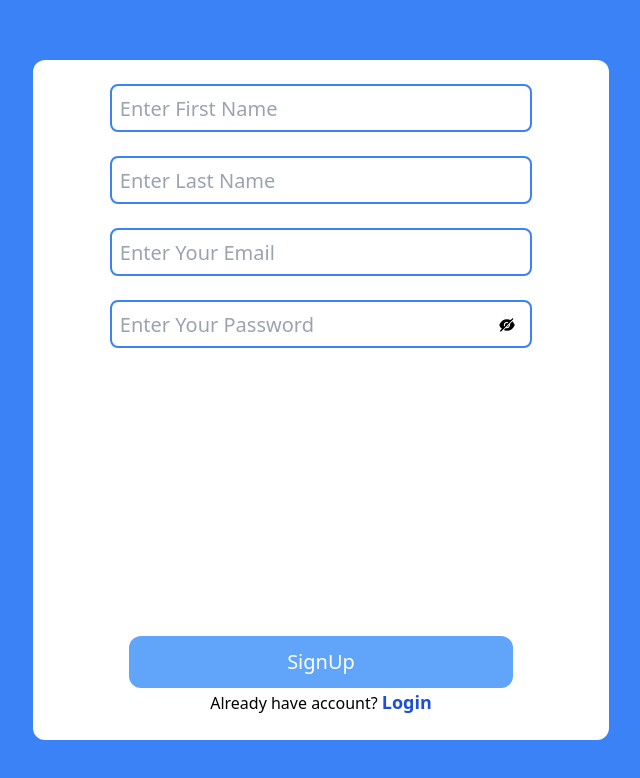
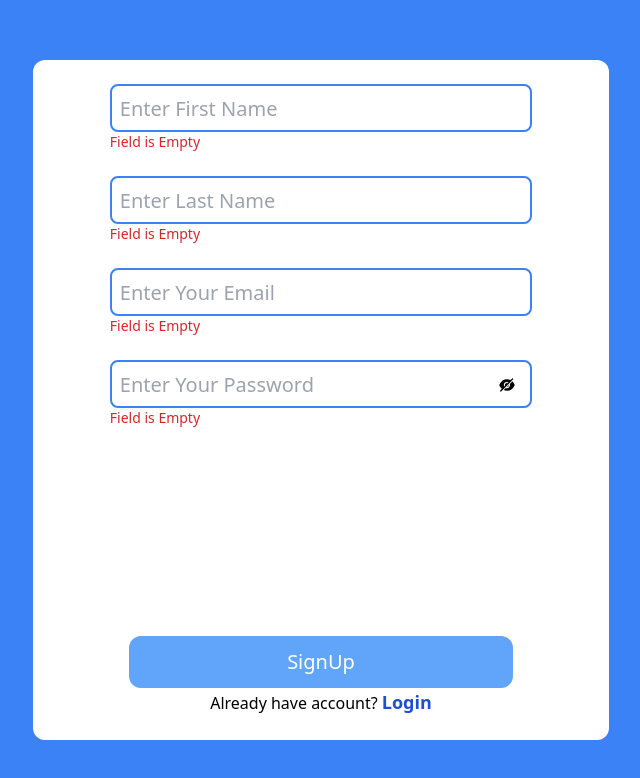
Before and after one commit to Atif-Hameed/Todo-app, a React (Create React App) app: page /signUp in a window 1280 px wide. Both pictures are taken after a click on the button "SignUp". Shown: the top 778 px of the page, without its empty margins (319-959 px from the left). Built offline with nearby package versions, Linux system fonts and the light colour scheme.

Commit message:
fourth commit

```diff
--- a/src/components/SignUp.jsx
+++ b/src/components/SignUp.jsx
@@ -5,30 +5,73 @@ import { Link } from 'react-router-dom';
 
 export const SignUp = () => {
 
+    const [fName, setFname] = useState('')
+    const [lName, setLname] = useState('')
+    const [email, setEmail] = useState('')
+    const [password, setPassword] = useState('')
     const [visible, setVisible] = useState(false)
+    const [error, setError] = useState(false)
+
+
+    const signUp = async () => {
+
+        const err = !fName || !lName || !email || !password
+        if (err) {
+            setError(true)
+            return false
+        }
+        else {
+            console.warn(!fName)
+
+            const data = await fetch('http://localhost:4120/signUp', {
+                method: 'Post',
+                body: JSON.stringify({ fName, lName, email, password }),
+                headers: {
+                    'Content-Type': 'application/json'
+                }
+            })
+            const result = await data.json()
+            console.log(result)
+        }
+    }
+
     const handleVisible = () => {
         setVisible((prev) => !prev)
     }
+
+
 
     return (
         <>
             <div className='w-full h-screen bg-blue-500 flex justify-center items-center'>
                 <div className='w-[45%] h-[85%] rounded-xl bg-white px-6 flex flex-col items-center justify-between py-6' >
                     <div className='w-[80%] flex flex-col items-center gap-6'>
-                        <input type="text" className='border-2 border-blue-500 rounded-lg outline-none text-xl px-2 h-12 w-full' placeholder='Enter First Name' name="" id="" />
-                        <input type="text" className='border-2 border-blue-500 rounded-lg outline-none text-xl px-2 h-12 w-full' placeholder='Enter Last Name' name="" id="" />
-                        <input type="email" className='border-2 border-blue-500 rounded-lg outline-none text-xl px-2 h-12 w-full' placeholder='Enter Your Email' name="" id="" />
+                        <div className='flex flex-col gap-0 w-full'>
+                            <input value={fName} onChange={(e) => setFname(e.target.value)} type="text" className='border-2 border-blue-500 rounded-lg outline-none text-xl px-2 h-12 w-full' placeholder='Enter First Name' name="" id="" />
+                            {error && !fName && <p className='text-sm text-red text-red-600'>Field is Empty</p>}
+                        </div>
+                        <div className='flex flex-col gap-0 w-full'>
+                            <input value={lName} onChange={(e) => setLname(e.target.value)} type="text" className='border-2 border-blue-500 rounded-lg outline-none text-xl px-2 h-12 w-full' placeholder='Enter Last Name' name="" id="" />
+                            {error && !lName && <p className='text-sm text-red text-red-600'>Field is Empty</p>}
+                        </div>
+                        <div className='flex flex-col gap-0 w-full'>
+                            <input value={email} onChange={(e) => setEmail(e.target.value)} type="email" className='border-2 border-blue-500 rounded-lg outline-none text-xl px-2 h-12 w-full' placeholder='Enter Your Email' name="" id="" />
+                            {error && !email && <p className='text-sm text-red text-red-600'>Field is Empty</p>}
+                        </div>
+
                         <div className='relative w-full'>
-                            <input type={visible ? "text" : "password"} className='border-2 border-blue-500 rounded-lg outline-none text-xl px-2 h-12 w-full' placeholder='Enter Your Password' name="" id="" />
+                            <input value={password} onChange={(e) => setPassword(e.target.value)} type={visible ? "text" : "password"} className='border-2 border-blue-500 rounded-lg outline-none text-xl px-2 h-12 w-full' placeholder='Enter Your Password' name="" id="" />
+                            {error && !password && <p className='text-sm text-red text-red-600'>Field is Empty</p>}
                             <button onClick={handleVisible} className='text-lg absolute right-4 top-4'>
                                 {
                                     visible ? <AiFillEye /> : <AiFillEyeInvisible />
                                 }
                             </button>
                         </div>
+
                     </div>
                     <div>
-                        <button className='w-96 bg-blue-400 text-white py-3 text-xl font-medium rounded-xl hover:bg-blue-800'>SignUp</button>
+                        <button onClick={signUp} className='w-96 bg-blue-400 text-white py-3 text-xl font-medium rounded-xl hover:bg-blue-800'>SignUp</button>
                         <p className='text-center w-full'>Already have account? <Link to="/logIn" className='text-lg font-bold text-blue-700'>Login</Link></p>
                     </div>
                 </div>
```
Also changed, not shown: 2 other files (tests, documents, lock files or other folders).
